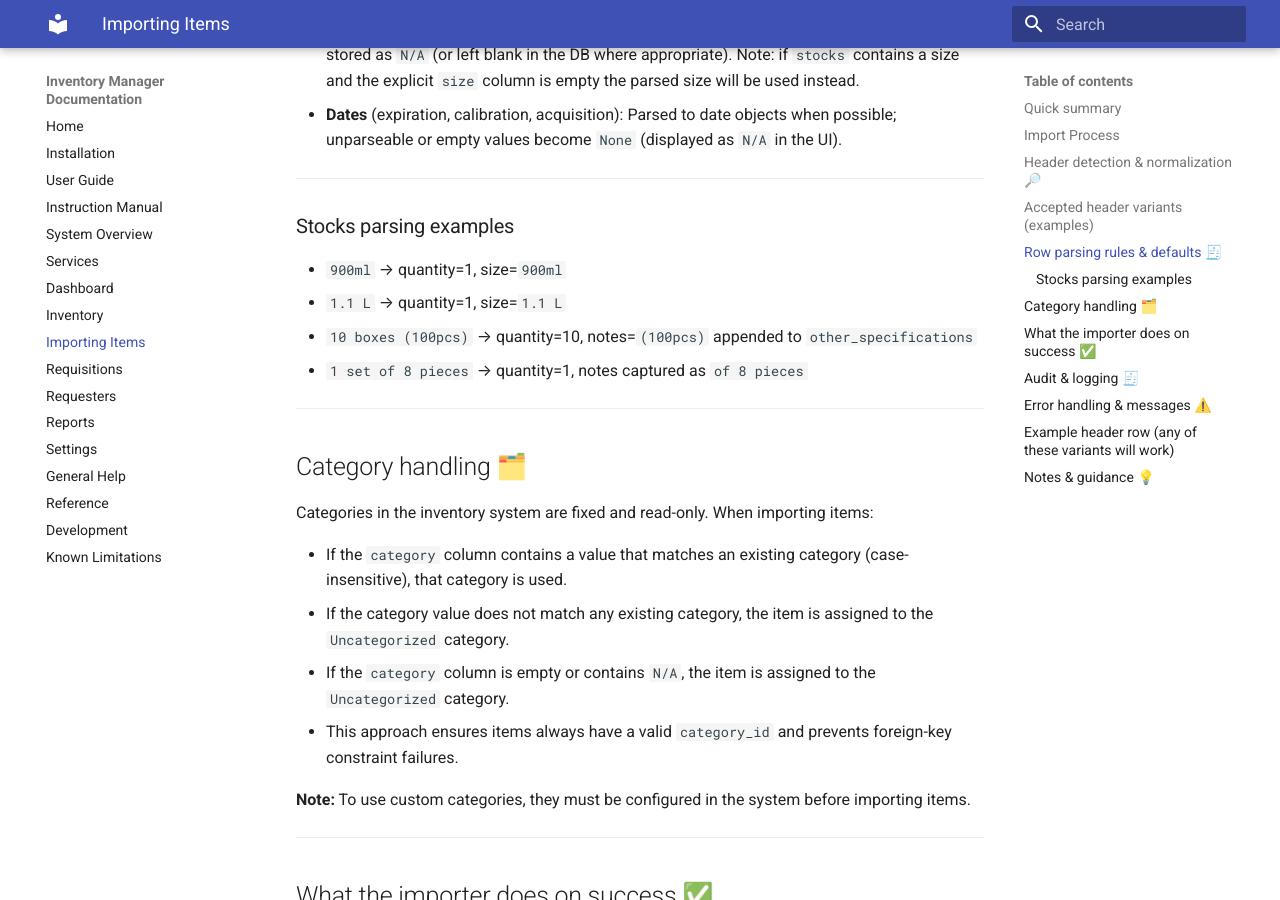
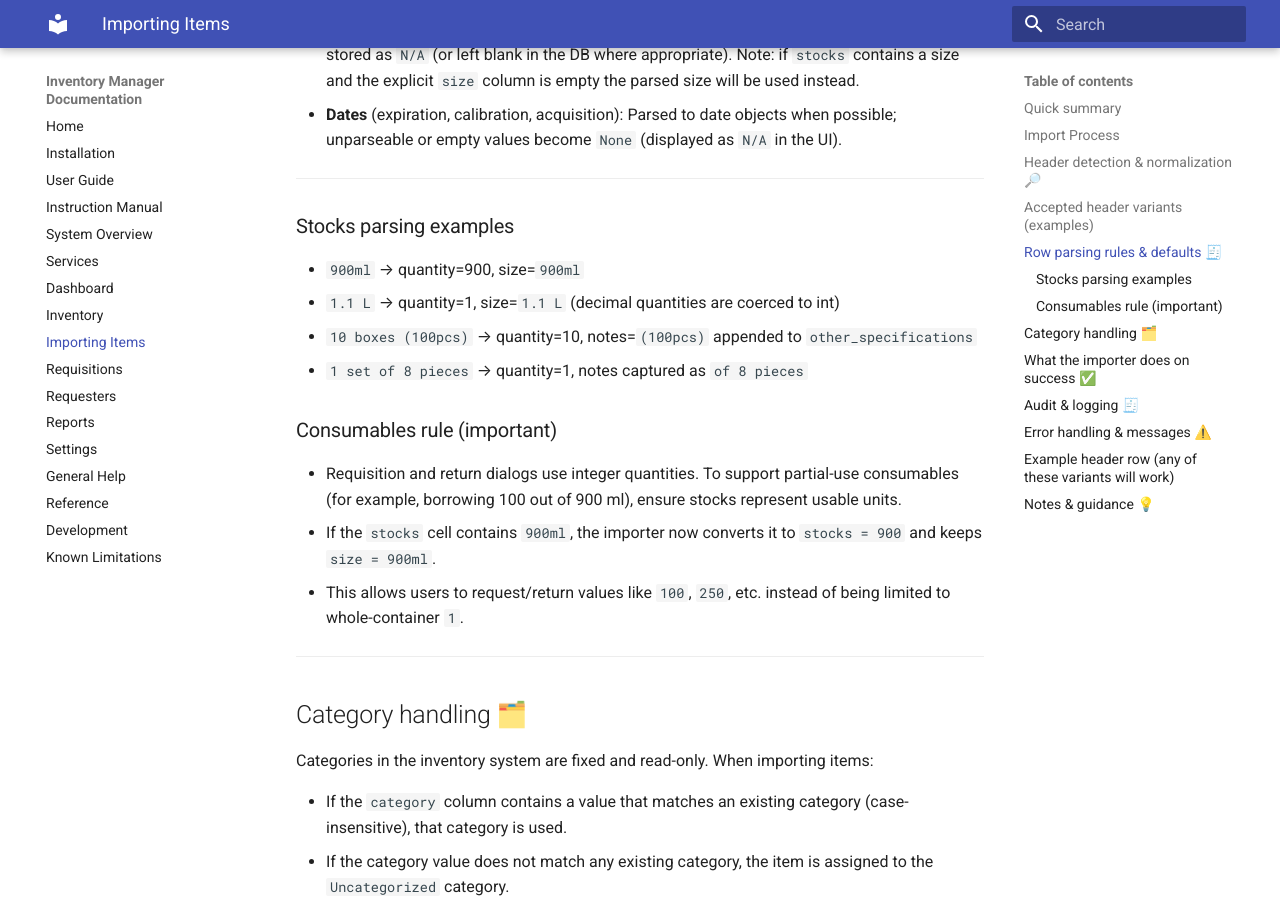
Before and after one commit to x01Jin/inventory-manager, an MkDocs documentation site: the page built from docs/importing_items.md, in a window 1280 px wide and 900 px high, scrolled down 2401 px. Built offline with MkDocs 1.6.1 and Material for MkDocs 9.7.7, drawn with Linux system fonts in a browser that asks for light colours; some of the changed text lies outside the part shown.

Commit message:
Enhance consumable handling
Update stocks parsing to treat size-bearing entries as usable quantities, allowing partial borrowing/returning. Update documentation and tests accordingly.

```diff
--- a/docs/importing_items.md
+++ b/docs/importing_items.md
@@ -46,9 +46,9 @@ The import can be cancelled while in progress by clicking the Cancel button.
 - **Name**: Required — rows with missing or empty names are skipped and reported.
 - **Stocks**: The importer accepts a variety of free-form `stocks` values. Parsing rules are:
   - **Numeric counts** (e.g., `2`, `10`) are parsed as integer quantities (floats coerced to int).
-  - **Size-bearing entries** containing volume/mass units (e.g., `900ml`, `1.1 L`, `2 liters`, `125 g`, `500ml`) are treated as **single containers**: the importer sets `quantity = 1` and records the matched `size` (the parsed size will be used as the item `size` when the explicit `size` column is empty).
+  - **Size-bearing entries** containing volume/mass units (e.g., `900ml`, `1.1 L`, `2 liters`, `125 g`, `500ml`) are treated as **usable quantity with size**: the importer sets `quantity = numeric part` and records the matched `size` (the parsed size will be used as the item `size` when the explicit `size` column is empty).
 
-  - **Supported size units** include common volume/mass units such as: `ml`, `l`, `g`, `kg`, `mg`, `gal`, `liter`, `litre`, and `ltr` (case-insensitive). The importer preserves the matched substring so the resulting `size` field closely resembles the input text.
+  - **Supported size units** include common volume/mass units such as: `ml`, `l`, `g`, `kg`, `mg`, `gal`, `liter`, `liters`, `litre`, `litres`, and `ltr` (case-insensitive). The importer preserves the matched substring so the resulting `size` field closely resembles the input text.
 
   - **Leading counts with extra info** (e.g., `10 boxes (100pcs)`, `1 set of 8 pieces`) — the leading integer is used as the quantity; parenthetical or "of N pieces" style details are recorded as notes and appended to `other_specifications`.
   - **Empty / missing** stocks values result in `quantity = 0`.
@@ -69,10 +69,16 @@ Notes
 
 ### Stocks parsing examples
 
-- `900ml` → quantity=1, size=`900ml`
-- `1.1 L` → quantity=1, size=`1.1 L`
+- `900ml` → quantity=900, size=`900ml`
+- `1.1 L` → quantity=1, size=`1.1 L` (decimal quantities are coerced to int)
 - `10 boxes (100pcs)` → quantity=10, notes=`(100pcs)` appended to `other_specifications`
 - `1 set of 8 pieces` → quantity=1, notes captured as `of 8 pieces`
+
+### Consumables rule (important)
+
+- Requisition and return dialogs use integer quantities. To support partial-use consumables (for example, borrowing 100 out of 900 ml), ensure stocks represent usable units.
+- If the `stocks` cell contains `900ml`, the importer now converts it to `stocks = 900` and keeps `size = 900ml`.
+- This allows users to request/return values like `100`, `250`, etc. instead of being limited to whole-container `1`.
 
 ---
 
```
Also changed, not shown: docs/requisitions.md (+2 -0 lines), inventory_app/gui/help/help-inventory.md (+2 -1 lines), inventory_app/gui/help/help-requisitions.md (+1 -1 lines), 5 other files.
